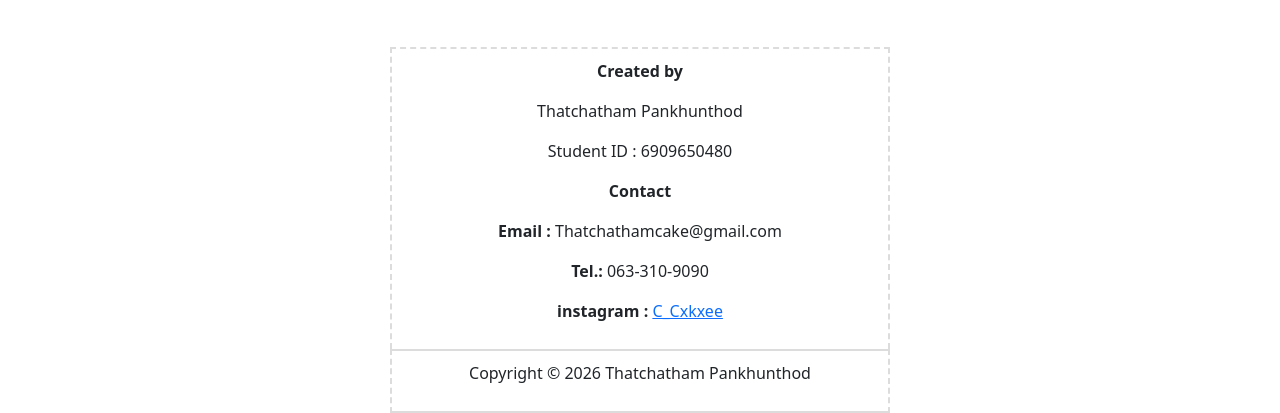
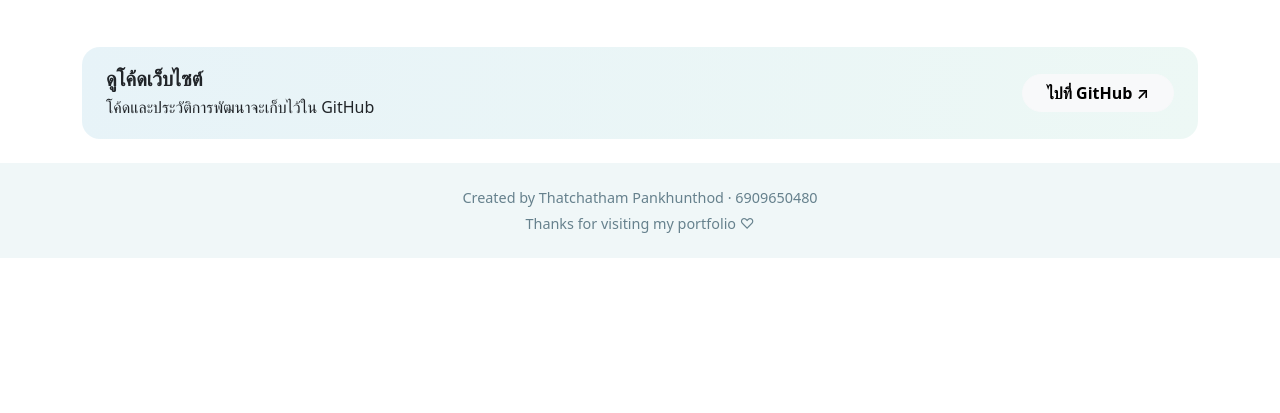
Before and after one commit to ThatchathamPankhunthod/Learning_Portfolio, a plain HTML site: page index.html in a window 1280 px wide. Shown: the part 1734-2147 px from the top of the page. After the commit the page ends 1992 px from the top, so only its background shows below. Drawn offline with nearby package versions, Linux system fonts and the light colour scheme; files that its build step writes are made by us from their sources.

Commit message:
Renovate footer and add git hub link #3

```diff
--- a/css/style.css
+++ b/css/style.css
@@ -151,3 +151,19 @@ body {
     border-bottom: 2px solid gainsboro;
     border-top: 2px solid gainsboro;
 }
+
+.github-banner {
+  display: flex;
+  align-items: center;
+  justify-content: space-between;
+  gap: 1rem;
+  padding: 1.25rem 1.5rem;
+  border-radius: 18px;
+  background: linear-gradient(100deg, #e7f3f8, #edf8f5);
+}
+
+.site-footer {
+  color: #66818d;
+  background: #f0f7f8;
+  font-size: 0.9rem;
+}
--- a/index.html
+++ b/index.html
@@ -104,22 +104,22 @@
                         </div>
                 </section>
             </main>
-            <footer>
-                <div class="created">
-                    <p><strong>Created by</strong></p>
-                    <p>Thatchatham Pankhunthod</p>
-                    <p>Student ID : 6909650480</p>
-                    <p><strong>Contact</strong></p>
-                    <p> <strong>Email : </strong> Thatchathamcake@gmail.com </p>
-                    <p> <strong>Tel.: </strong> 063-310-9090 </p>
-                    <p> <strong>instagram : </strong> <a
-                            href="https://www.instagram.com/c_cxkxee/">C_Cxkxee</a>
-                    </p>
+
+            <section class="container mb-4">
+                <div class="github-banner">
+                    <div>
+                        <h2 class="h5 fw-bold mb-1">ดูโค้ดเว็บไซต์</h2>
+                        <p class="mb-0">โค้ดและประวัติการพัฒนาจะเก็บไว้ใน GitHub</p>
+                    </div>
+                    <a class="btn btn-light rounded-pill px-4 fw-semibold" href="https://github.com/" target="_blank" rel="noopener noreferrer">ไปที่ GitHub ↗</a>
                 </div>
-                <div class="copyright">
-                    <p>Copyright © 2026 Thatchatham Pankhunthod</p>
-                </div>
+            </section>
+
+            <footer class="site-footer text-center py-4">
+                <p class="mb-1">Created by Thatchatham Pankhunthod · 6909650480</p>
+                <p class="mb-0">Thanks for visiting my portfolio ♡</p>
             </footer>
-        <script src="https://cdn.jsdelivr.net/npm/bootstrap@5.3.8/dist/js/bootstrap.bundle.min.js" integrity="sha384-FKyoEForCGlyvwx9Hj09JcYn3nv7wiPVlz7YYwJrWVcXK/BmnVDxM+D2scQbITxI" crossorigin="anonymous"></script>
+
+            <script src="https://cdn.jsdelivr.net/npm/bootstrap@5.3.8/dist/js/bootstrap.bundle.min.js" integrity="sha384-FKyoEForCGlyvwx9Hj09JcYn3nv7wiPVlz7YYwJrWVcXK/BmnVDxM+D2scQbITxI" crossorigin="anonymous"></script>
         </body>
     </html>
```
